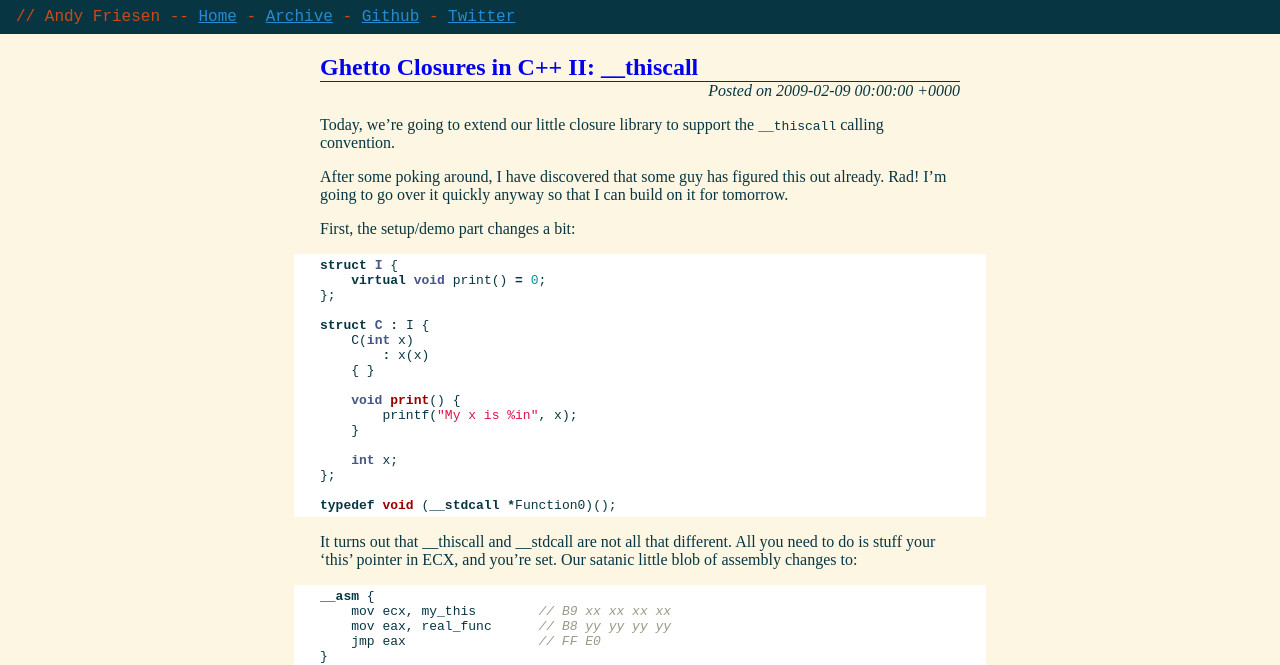
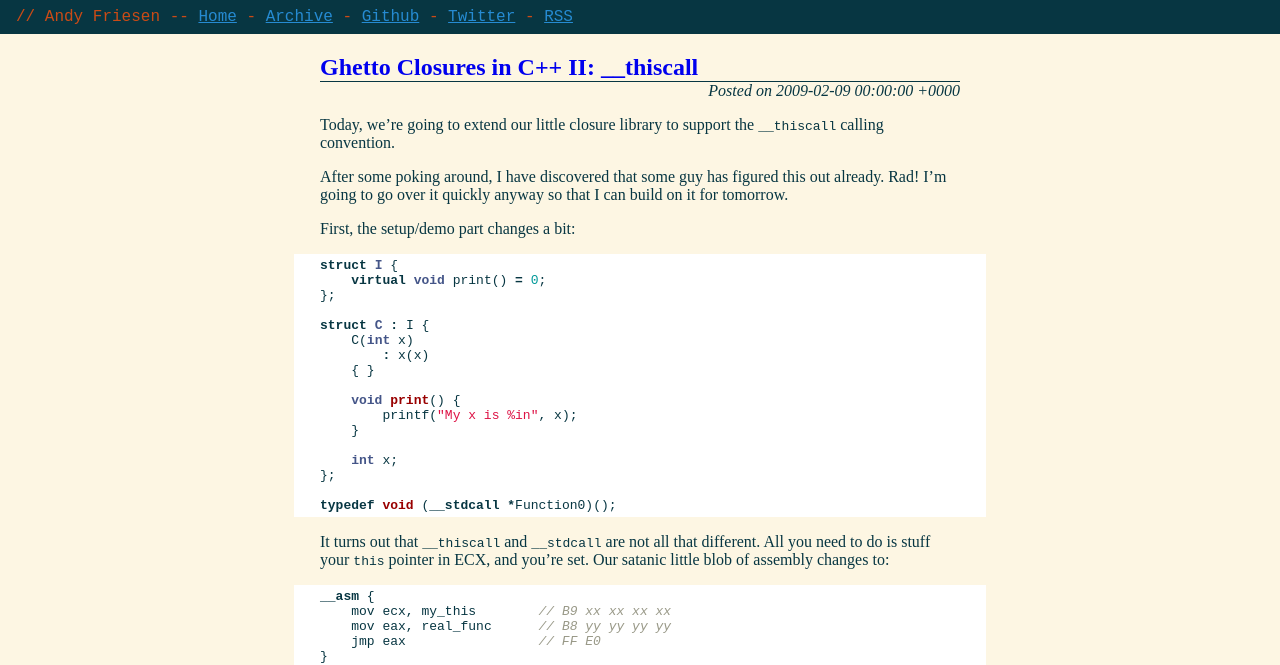
Before and after one commit to andyfriesen/andyfriesen.github.io, a Jekyll site: the page built from _posts/2009-02-09-closures2.md, in a window 1280 px wide. Shown: the top 665 px of the page. Built offline with Jekyll 4.4.1, drawn with Linux system fonts in a browser that asks for light colours; Markdown is read by kramdown in place of the engine named in the settings.

Commit message:
RSS link in the header.

````diff
--- a/_config.yml
+++ b/_config.yml
@@ -1,4 +1,4 @@
-markdown: redcarpet
+markdown: kramdown
 encoding: utf-8
 paginate: 1
 highlighter: pygments
--- a/_includes/header.html
+++ b/_includes/header.html
@@ -5,5 +5,6 @@
         <li><a href="/archive.html">Archive</a></li>
         <li><a href="https://github.com/andyfriesen">Github</a></li>
         <li><a href="https://twitter.com/implicit_cast">Twitter</a></li>
+        <li><a href="/feed.xml">RSS</a></li>
     </ul>
 </header>
--- a/_posts/2009-02-09-closures2.md
+++ b/_posts/2009-02-09-closures2.md
@@ -29,7 +29,7 @@
 typedef void (__stdcall *Function0)();
 ```
 
-It turns out that __thiscall and __stdcall are not all that different. All you need to do is stuff your ‘this’ pointer in ECX, and you’re set. Our satanic little blob of assembly changes to:
+It turns out that `__thiscall` and `__stdcall` are not all that different. All you need to do is stuff your `this` pointer in ECX, and you’re set. Our satanic little blob of assembly changes to:
 
 ```c++
 __asm {
````
